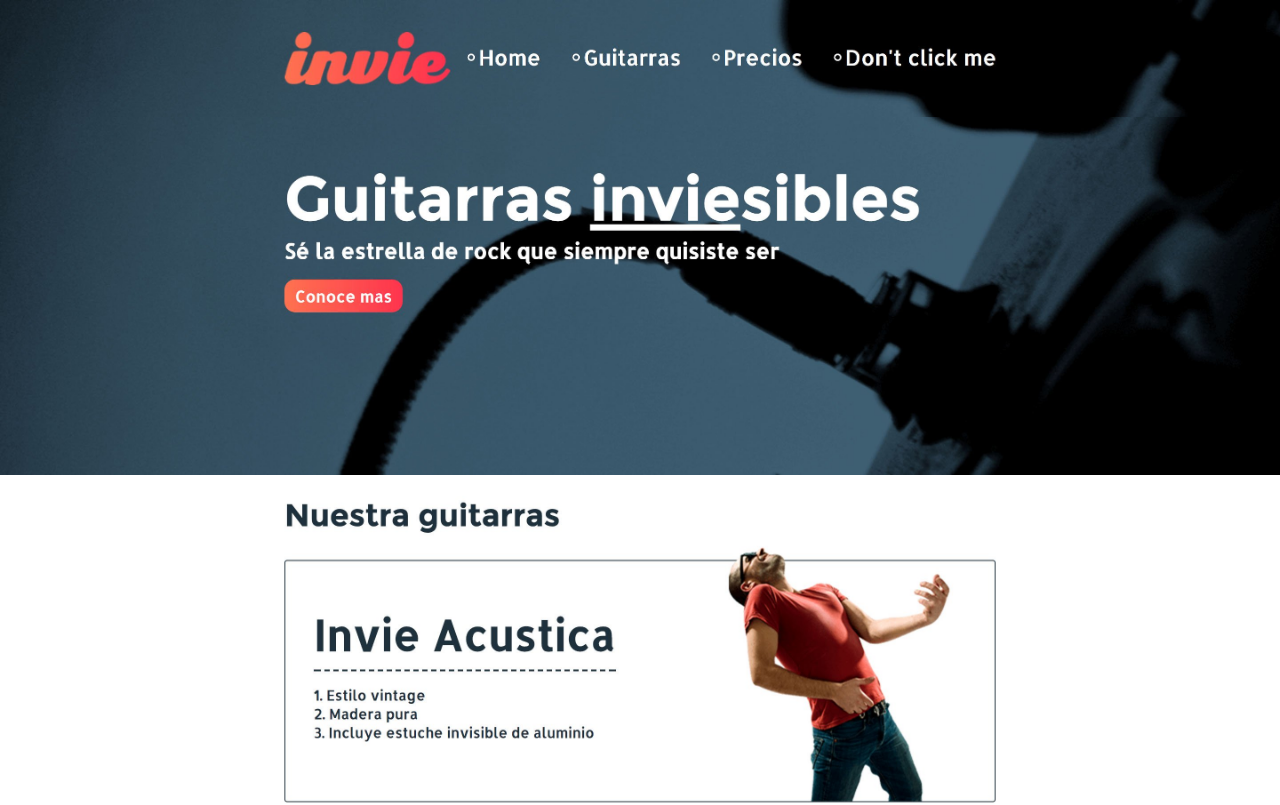
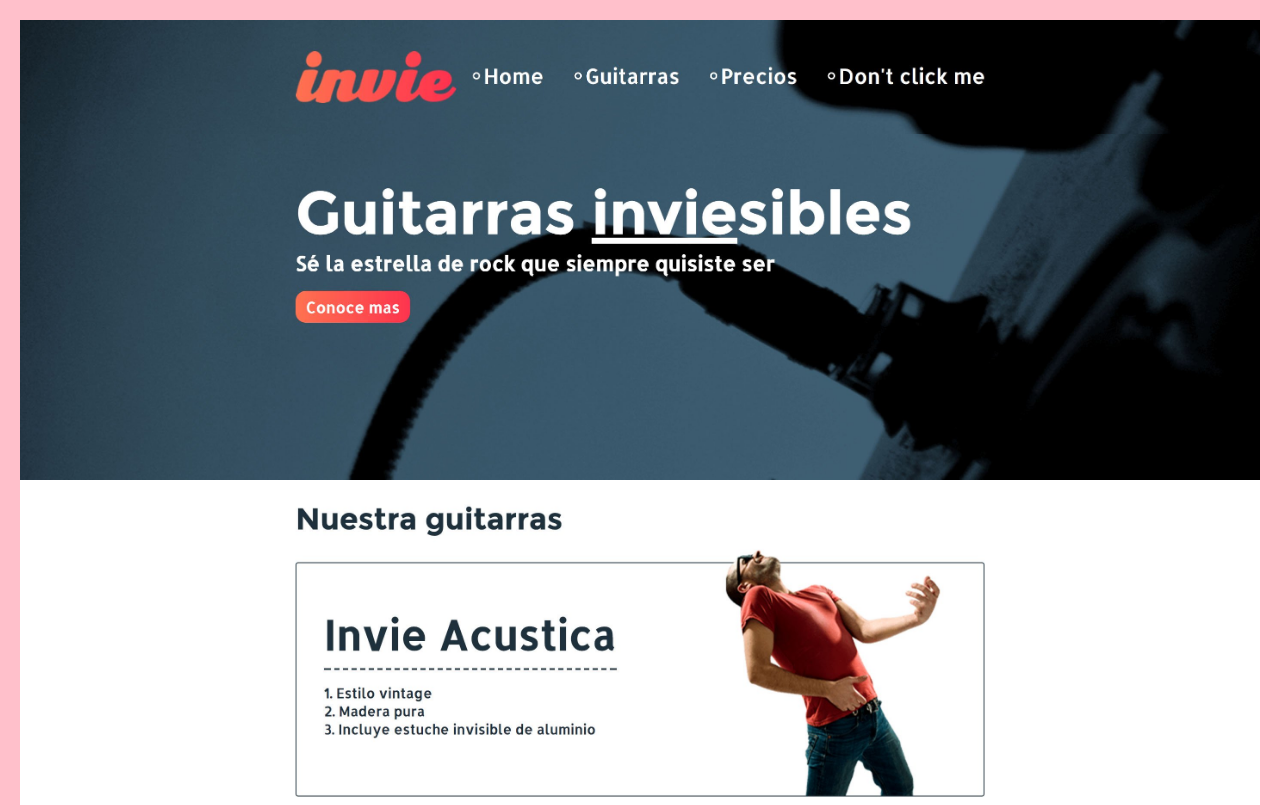
Before and after one commit to martinlopezlam/perritosgolosos, a plain HTML site: page index.html in a window 1280 px wide. Shown: the top 805 px of the page. Drawn offline with Linux system fonts and the light colour scheme.

Commit message:
hostfix 1

```diff
--- a/index.html
+++ b/index.html
@@ -4,6 +4,7 @@
     <style media="screen">
       body {
         margin: 0;
+        border: solid 20px pink;
       }
       img {
         max-width: 100%;
```
